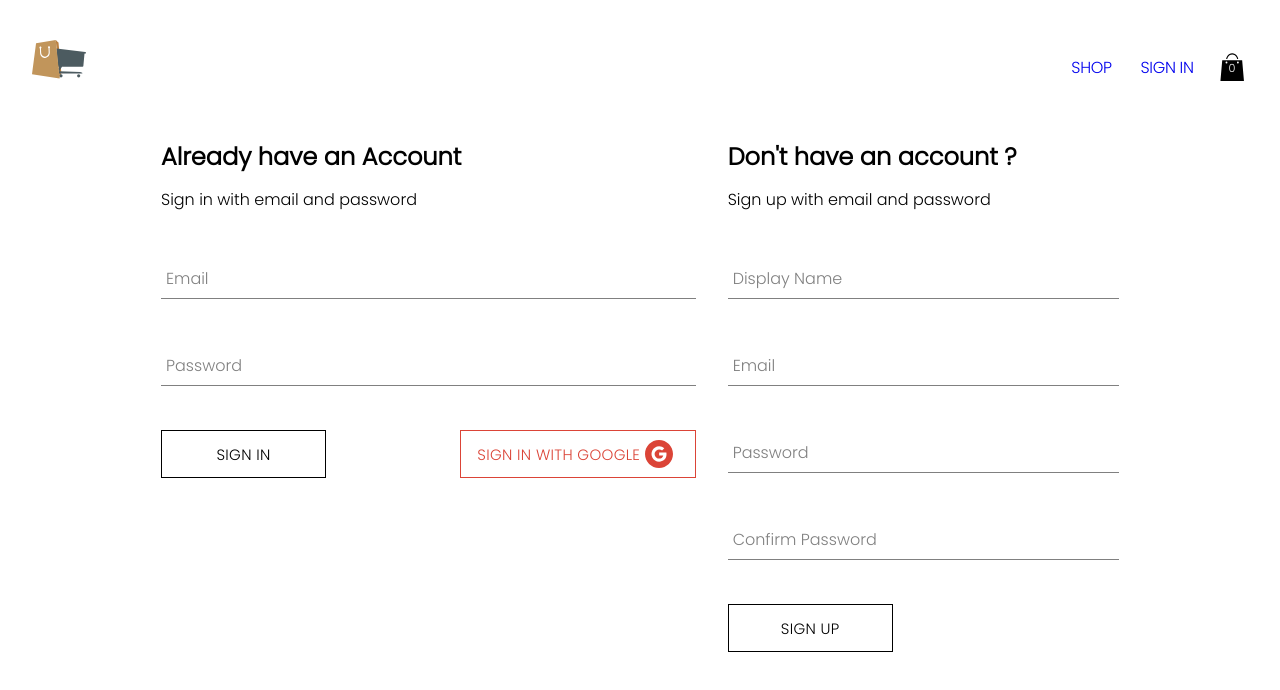
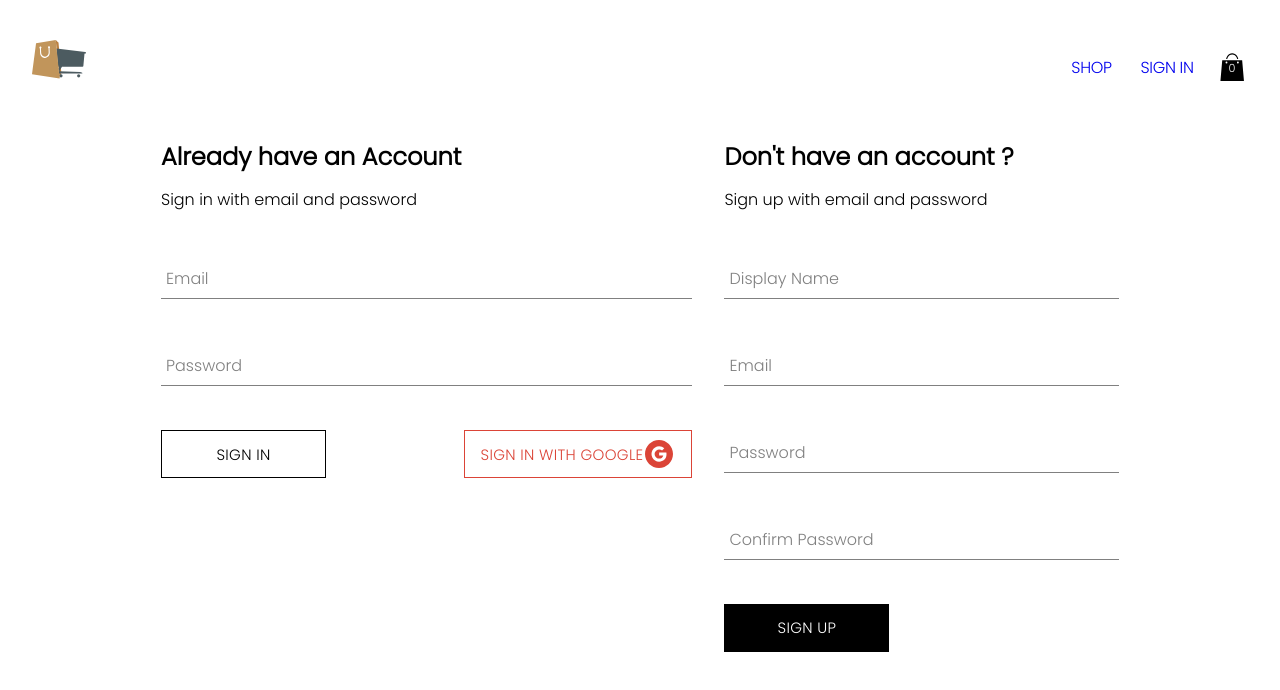
Before and after one commit to sushilparajuli/react-ecommerce, a React (Create React App) app: page /auth in a window 1280 px wide. Shown: the top 690 px of the page. Built offline with nearby package versions, Linux system fonts and the light colour scheme; no server answers; the database is empty.

Commit message:
Button component scss refactored to styled components

```diff
--- a/package.json
+++ b/package.json
@@ -6,6 +6,7 @@
   "main": "src/index.js",
   "dependencies": {
     "firebase": "^9.15.0",
+    "polished": "^4.2.2",
     "prop-types": "^15.8.1",
     "react": "18.2.0",
     "react-dom": "18.2.0",
--- a/src/components/button/button.component.jsx
+++ b/src/components/button/button.component.jsx
@@ -1,19 +1,21 @@
-import './button.styles.scss';
+import { BaseButton, GoogleSignInButton, InvertedButton} from './button.styles';
 
-const BUTTON_TYPE_CLASSES = {
+export const BUTTON_TYPE_CLASSES = {
+  base: 'base',
   google: 'google-sign-in',
   inverted: 'inverted',
 };
 
+const getButton = (buttonType = BUTTON_TYPE_CLASSES.base) =>
+  ({
+    [BUTTON_TYPE_CLASSES.base] : BaseButton,
+    [BUTTON_TYPE_CLASSES.google] : GoogleSignInButton,
+    [BUTTON_TYPE_CLASSES.inverted] : InvertedButton,
+  }[buttonType]);
+
 const Button = ({ children, buttonType, ...otherProps }) => {
-  return (
-    <button
-      className={`button-container ${BUTTON_TYPE_CLASSES[buttonType]} `}
-      {...otherProps}
-    >
-      {children}
-    </button>
-  );
+  const CustomButton  = getButton(buttonType);
+  return <CustomButton {...otherProps}>{children}</CustomButton>;
 };
 
 export default Button;
--- /dev/null
+++ b/src/components/button/button.styles.jsx
@@ -0,0 +1,67 @@
+import { darken } from 'polished';
+import styled from 'styled-components';
+
+const color   = {
+  GOOGLE_PLUS : '#DB4437',
+  WHITE: '#FFFFFF',
+  BLACK: '#000000',
+};
+
+export const BaseButton = styled.button`
+  min-width: 165px;
+  width: auto;
+  height: 3rem;
+  letter-spacing: 0.5px;
+  line-height: 3rem;
+  padding: 0 1rem;
+  font-size: 15px;
+  background-color: ${color.BLACK};
+  color: ${color.WHITE};
+  text-transform: uppercase;
+  font-family: 'Poppins';
+  font-weight: 400;
+  border: none;
+  cursor: pointer;
+  display: flex;
+  justify-content: center;
+  transition: all 0.2s ease-in-out ;
+  letter-spacing: 0.02rem;
+
+  &:hover {
+    background-color: ${color.WHITE};;
+    color: ${color.BLACK};;
+    border: 1px solid ${color.BLACK};;
+  }
+
+`;
+
+export const GoogleSignInButton = styled(BaseButton)`
+    background-color: transparent;
+    border: 1px ${color.GOOGLE_PLUS} solid;
+    color:  ${color.GOOGLE_PLUS};
+
+    &:hover {
+      background-color: ${darken(0.1,color.GOOGLE_PLUS)};
+      border-color: ${darken(0.2,color.GOOGLE_PLUS)};
+      color: ${color.WHITE};
+    }
+
+    svg{
+        font-size: 2rem;
+        display: inline-flex;
+        justify-self: center;
+        align-self: center;
+    }
+`;
+
+export const InvertedButton = styled(BaseButton)`
+  background-color: ${color.WHITE};
+  color: ${color.BLACK};
+  border: 1px solid ${color.BLACK};
+
+  &:hover {
+    background-color: ${color.BLACK};
+    color: ${color.WHITE};
+  }
+
+`;
--- a/src/components/button/button.styles.scss
+++ /dev/null
@@ -1,59 +0,0 @@
-$google_plus : #DB4437;
-
-.button-container {
-  min-width: 165px;
-  width: auto;
-  height: 3rem;
-  letter-spacing: 0.5px;
-  line-height: 3rem;
-  padding: 0 1rem;
-  font-size: 15px;
-  background-color: black;
-  color: white;
-  text-transform: uppercase;
-  font-family: 'Poppins';
-  font-weight: 400;
-  border: none;
-  cursor: pointer;
-  display: flex;
-  justify-content: center;
-  transition: all 0.2s ease-in-out ;
-  letter-spacing: 0.02rem;
-
-  &:hover {
-    background-color: white;
-    color: black;
-    border: 1px solid black;
-  }
-
-  &.google-sign-in {
-    background-color: transparent;
-    border: 1px $google_plus solid;
-    color:  $google_plus;
-
-    &:hover {
-      background-color: darken($google_plus,10);
-      border-color: darken($google_plus,20);
-      color: white;
-    }
-  }
-
-  &.inverted {
-    background-color: white;
-    color: black;
-    border: 1px solid black;
-
-    &:hover {
-      background-color: black;
-      color: white;
-    }
-  }
-
-  svg{
-    font-size: 2rem;
-    display: inline-flex;
-    justify-self: center;
-    align-self: center;
-    margin: 0.2rem;
-  }
-}
--- a/src/components/product-card/product-card.component.jsx
+++ b/src/components/product-card/product-card.component.jsx
@@ -1,6 +1,6 @@
 import { useContext } from 'react';
 import { CartContext } from '../../contexts/cart.context';
-import Button from '../button/button.component';
+import  Button, {BUTTON_TYPE_CLASSES } from '../button/button.component';
 import './product-card.styles.scss';
 
 const ProductCart = ({ product }) => {
@@ -15,7 +15,7 @@ const ProductCart = ({ product }) => {
         <h2 className="name">{name}</h2>
         <span className="price">{price}</span>
       </footer>
-      <Button buttonType="inverted" onClick={addProductToCart}>
+      <Button buttonType={BUTTON_TYPE_CLASSES.inverted} onClick={addProductToCart}>
         Add to Cart
       </Button>
     </article>
--- a/src/components/sign-in-form/sign-in-form.jsx
+++ b/src/components/sign-in-form/sign-in-form.jsx
@@ -6,8 +6,10 @@ import {
 } from '../../utils/firebase';
 
 import FormInput from '../../components/form-input/form-input.component';
-import Button from '../../components/button/button.component';
+import Button, {BUTTON_TYPE_CLASSES} from '../../components/button/button.component';
 import { AiFillGoogleCircle } from 'react-icons/ai/index';
+
+
 
 import './sign-in-form.styles.scss';
 
@@ -81,11 +83,11 @@ const SignUpForm = () => {
           value={password}
         />
         <div className="buttons-container">
-          <Button buttonType="inverted" type="submit">
+          <Button buttonType={BUTTON_TYPE_CLASSES.inverted} type="submit">
             Sign In
           </Button>
 
-          <Button type="button" buttonType="google" onClick={signInWithGoogle}>
+          <Button type="button" buttonType={BUTTON_TYPE_CLASSES.google} onClick={signInWithGoogle}>
             Sign in with Google
             <AiFillGoogleCircle />
           </Button>
--- a/src/components/sign-up-form/sign-up-form.jsx
+++ b/src/components/sign-up-form/sign-up-form.jsx
@@ -100,7 +100,7 @@ const SignUpForm = () => {
           name="confirmPassword"
           value={confirmPassword}
         />
-        <Button buttonType="inverted" type="submit">
+        <Button  type="submit">
           Sign Up
         </Button>
       </form>
--- a/src/routes/navigation/navigation.component.jsx
+++ b/src/routes/navigation/navigation.component.jsx
@@ -1,5 +1,5 @@
 import { useContext } from 'react';
-import { Outlet, Link } from 'react-router-dom';
+import { Outlet} from 'react-router-dom';
 import CartIcon from '../../components/cart-icon/cart-icon';
 import CartDropdown from '../../components/cart-dropdown/cart-dropdown.component';
 import { ReactComponent as Logo } from '../../assets/images/e-clothing.svg';
@@ -13,7 +13,6 @@ import { NavContainer, LogoContainer, NavLinkContainer, NavLink } from './naviga
 const Navigation = () => {
   const { currentUser } = useContext(UserContext);
   const { isCartOpen } = useContext(CartContext);
-  console.log('Current User', currentUser);
 
   const signOutHandler = async () => {
     await signOutUser();
```
Also changed, not shown: 2 other files (tests, documents, lock files or other folders).
